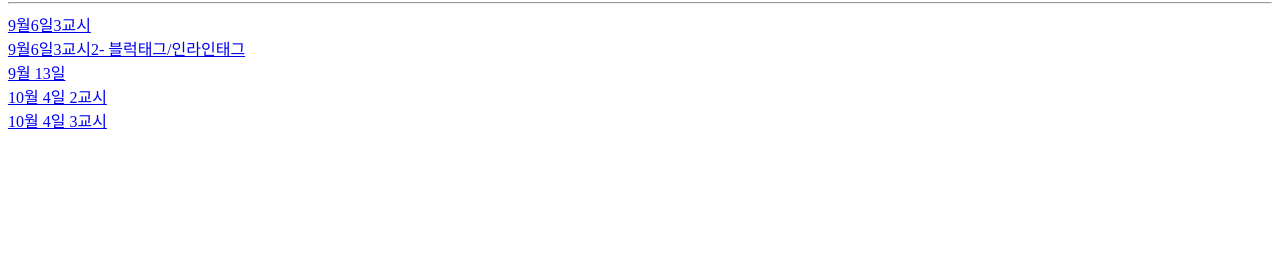
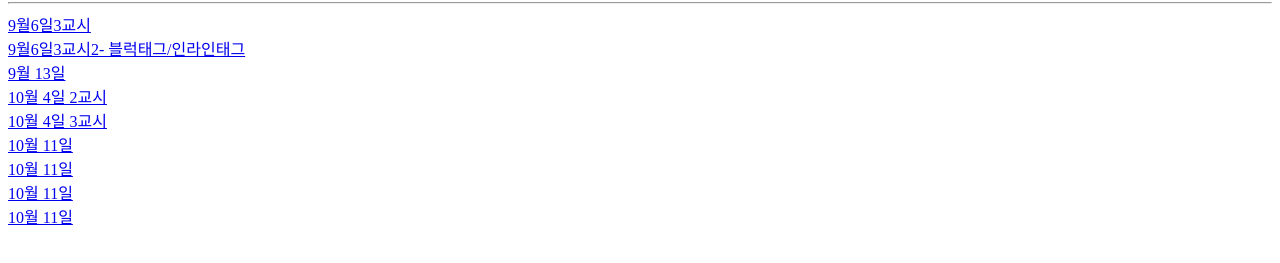
Before and after one commit to guswotls/earnest, a plain HTML site: page index1.html in a window 1280 px wide. Shown: the part 87-350 px from the top of the page. Drawn offline with Linux system fonts and the light colour scheme.

Commit message:
Update index1.html

```diff
--- a/index1.html
+++ b/index1.html
@@ -14,5 +14,9 @@
     <a href="9월 13일.html">9월 13일</a> <br>
     <a href="10월 4일 2교시.html">10월 4일 2교시</a> <br>
     <a href="10월 4일 3교시.html">10월 4일 3교시</a> <br>
+    <a href="텍스트 그림자.html">10월 11일</a> <br>
+    <a href="css 고급.html">10월 11일</a> <br>
+    <a href="div.html">10월 11일</a> <br>
+    <a href="포지션.html">10월 11일</a> <br>
 </body>
 </html>
```
